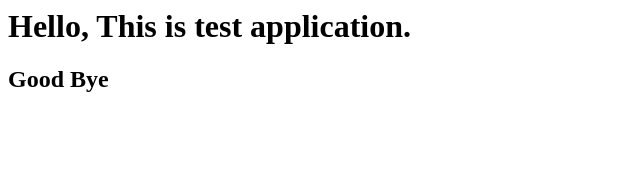
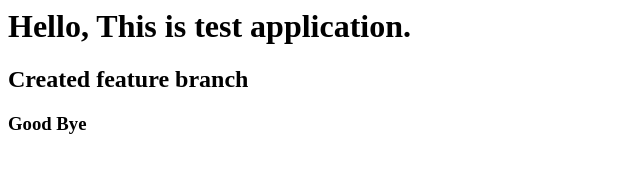
Before and after one commit to jeitheshj/devops_test_app1, a plain HTML site: page index.html in a window 1280 px wide. Shown: the whole page, without its empty margins (0-640 px from the left). Drawn offline with Linux system fonts and the light colour scheme.

Commit message:
Changes done at Feature-1 branch

```diff
--- a/index.html
+++ b/index.html
@@ -1,4 +1,5 @@
 <html>
 <h1>	Hello, This is test application.
-<h2> Good Bye
+<h2> Created feature branch
+<h3> Good Bye
 <html>
```
